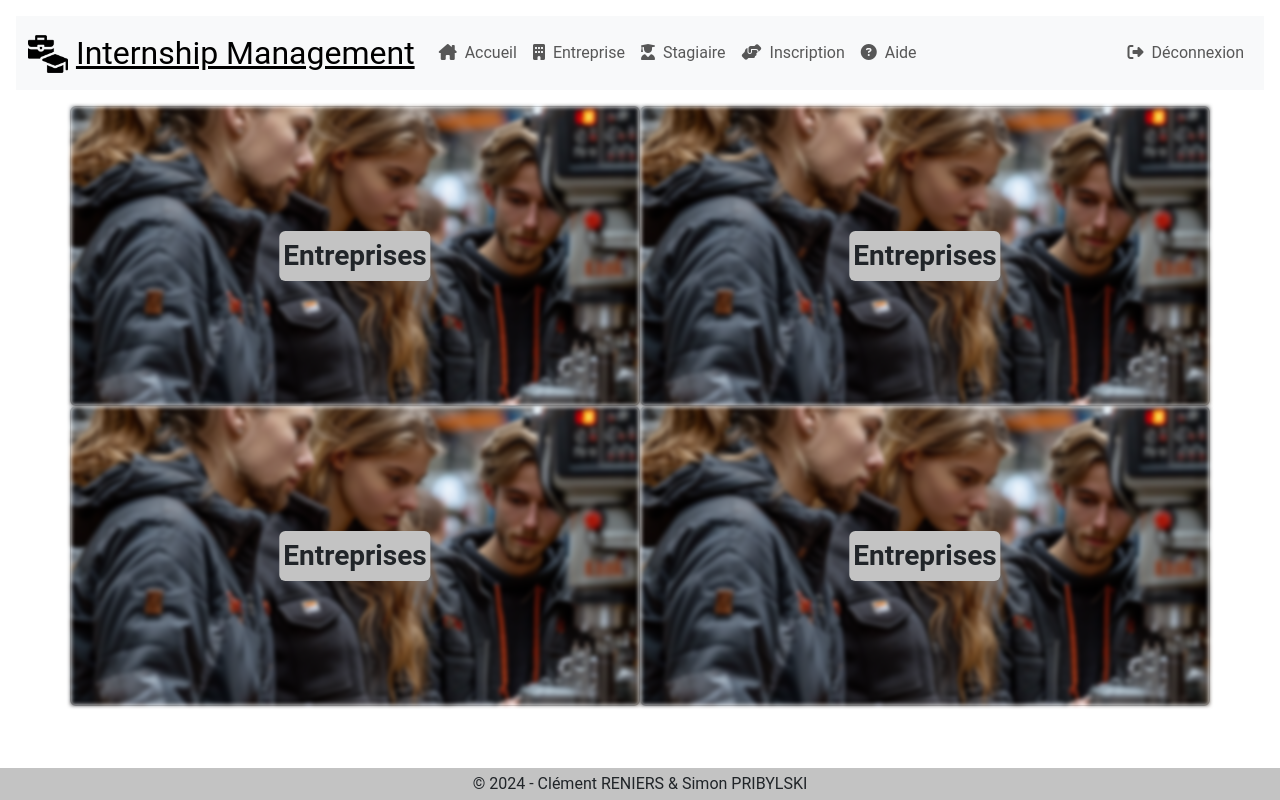
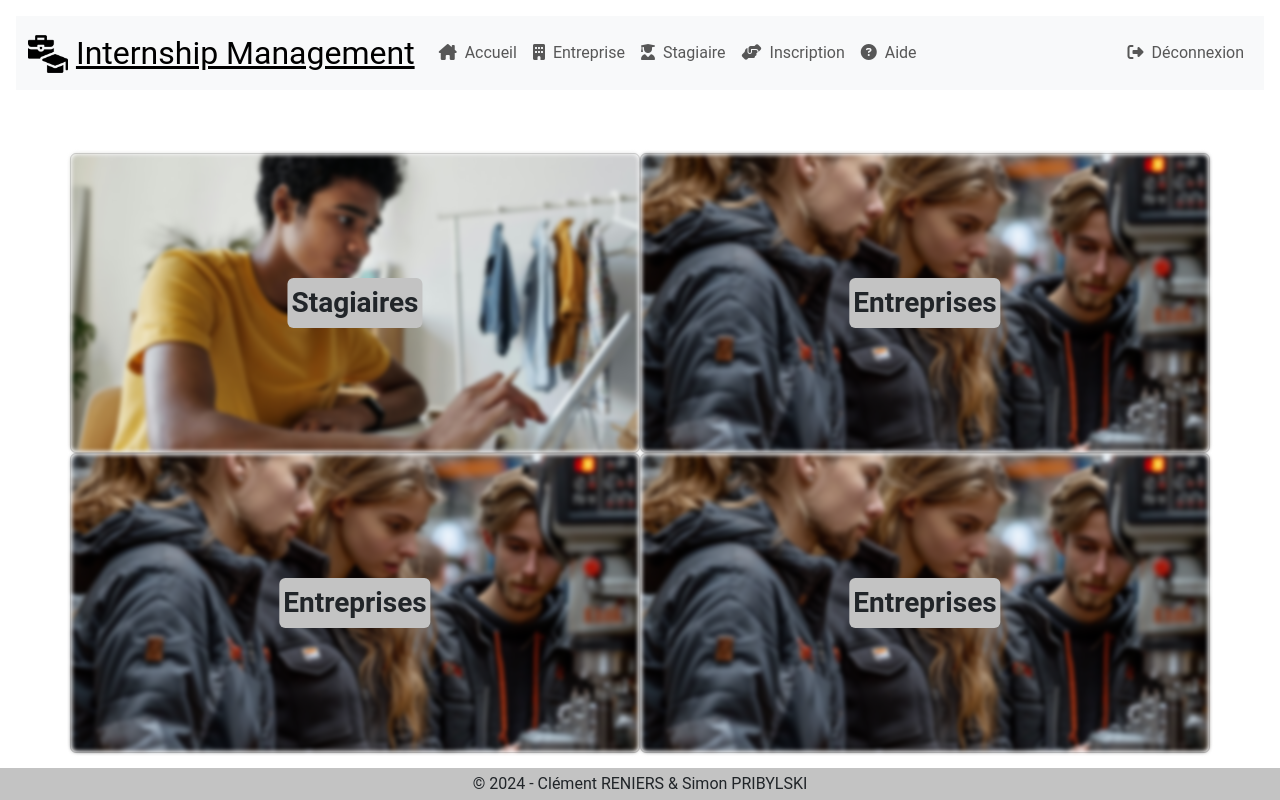
Before and after one commit to VirisOnGithub/internship-management, a PHP site: template templates/accueil.html.twig in a window 1280 px wide. Run offline with PHP 8.4, Linux system fonts and the light colour scheme; the template is opened without the code that fills it, so the values that code supplies are empty; some libraries are stand-ins or nearby versions.

Commit message:
accueil : added new card for stagiaires

```diff
--- a/public/css/main.css
+++ b/public/css/main.css
@@ -1,5 +1,9 @@
-img#stages {
+img.card {
     filter: blur(2px);
+    &:hover {
+        filter: blur(0);
+        transition: all 0.3s ease;
+    }
 }
 
 .hero:hover {
--- a/templates/accueil.html.twig
+++ b/templates/accueil.html.twig
@@ -1,12 +1,18 @@
 {% extends "base.html.twig" %}
 
 {% block content %}
-    <div class="container">
+    <div class="container d-flex justify-content-center align-items-center" style="height: calc(100vh - 106px);">
         <div class="row">
-            {% for i in 1..4 %}
-                <a class="col-md-6 position-relative m-0 p-0 hero border border-primary rounded" style="height: 300px;" href="index.php?page=entreprises">
-                    <img src="../public/images/stages.webp" alt="Stages" class="img-fluid w-100 h-100 object-fit-cover" id="stages">
-                    <p class="position-absolute top-50 start-50 translate-middle text-dark fw-bold fs-3 bg-primary p-1 rounded">Entreprises</p>
+            {% for card in
+            [
+                {"title": "stagiaires", "image": "etudiant.jpg"},
+                {"title": "entreprises", "image": "stages.webp"},
+                {"title": "entreprises", "image": "stages.webp"},
+                {"title": "entreprises", "image": "stages.webp"}
+            ] %}
+                <a class="col-md-6 position-relative m-0 p-0 hero border border-primary rounded" style="height: 300px;" href="index.php?page={{ card.title }}">
+                    <img src="../public/images/{{ card.image }}" alt="{{ card.title }}" class="img-fluid w-100 h-100 object-fit-cover card" id="{{ card.title }}">
+                    <p class="position-absolute top-50 start-50 translate-middle text-dark fw-bold fs-3 bg-primary p-1 rounded">{{ card.title|capitalize }}</p>
                 </a>
             {% endfor %}
         </div>
```
Also changed, not shown: public/images/etudiant.jpg (added).
